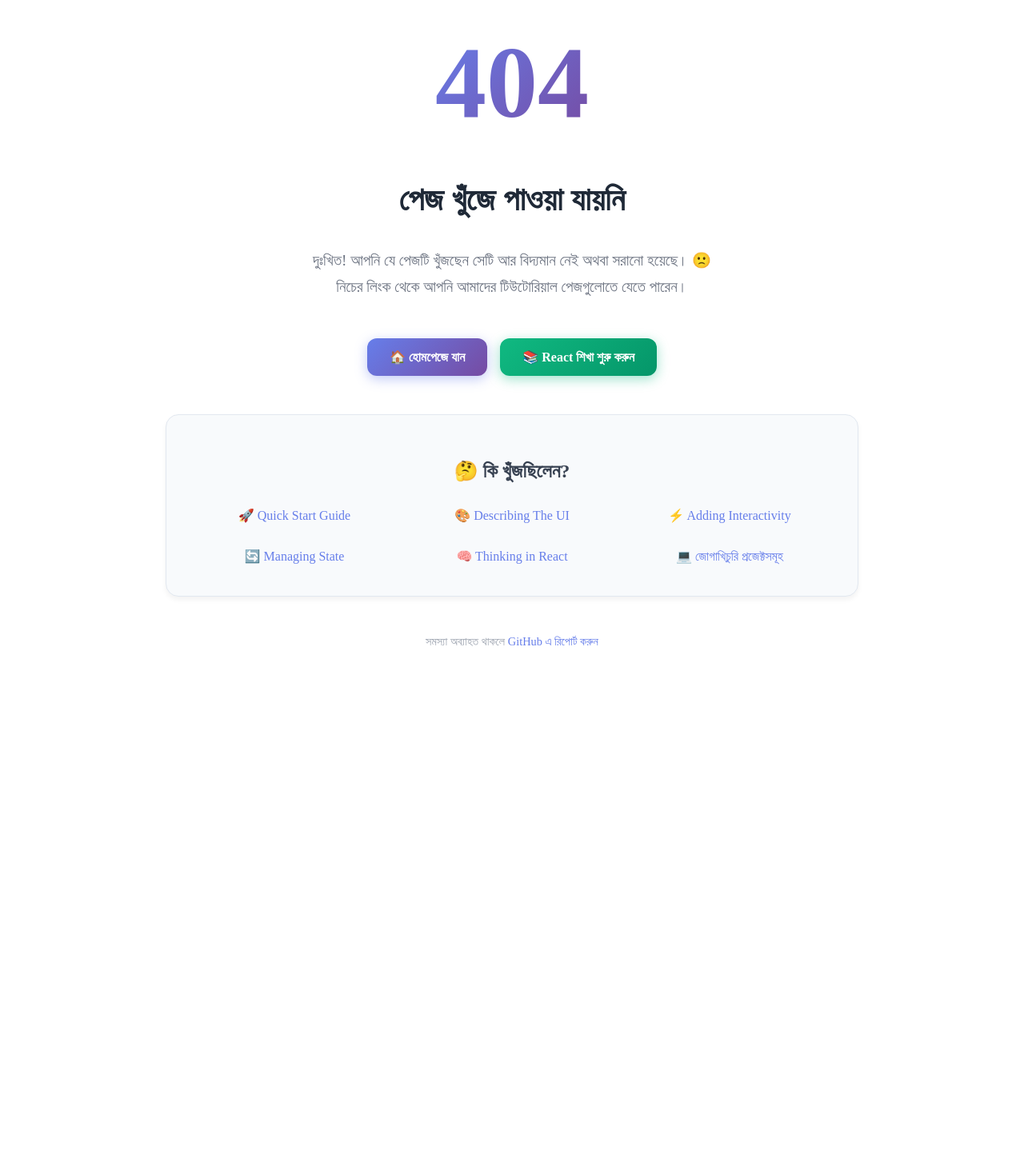
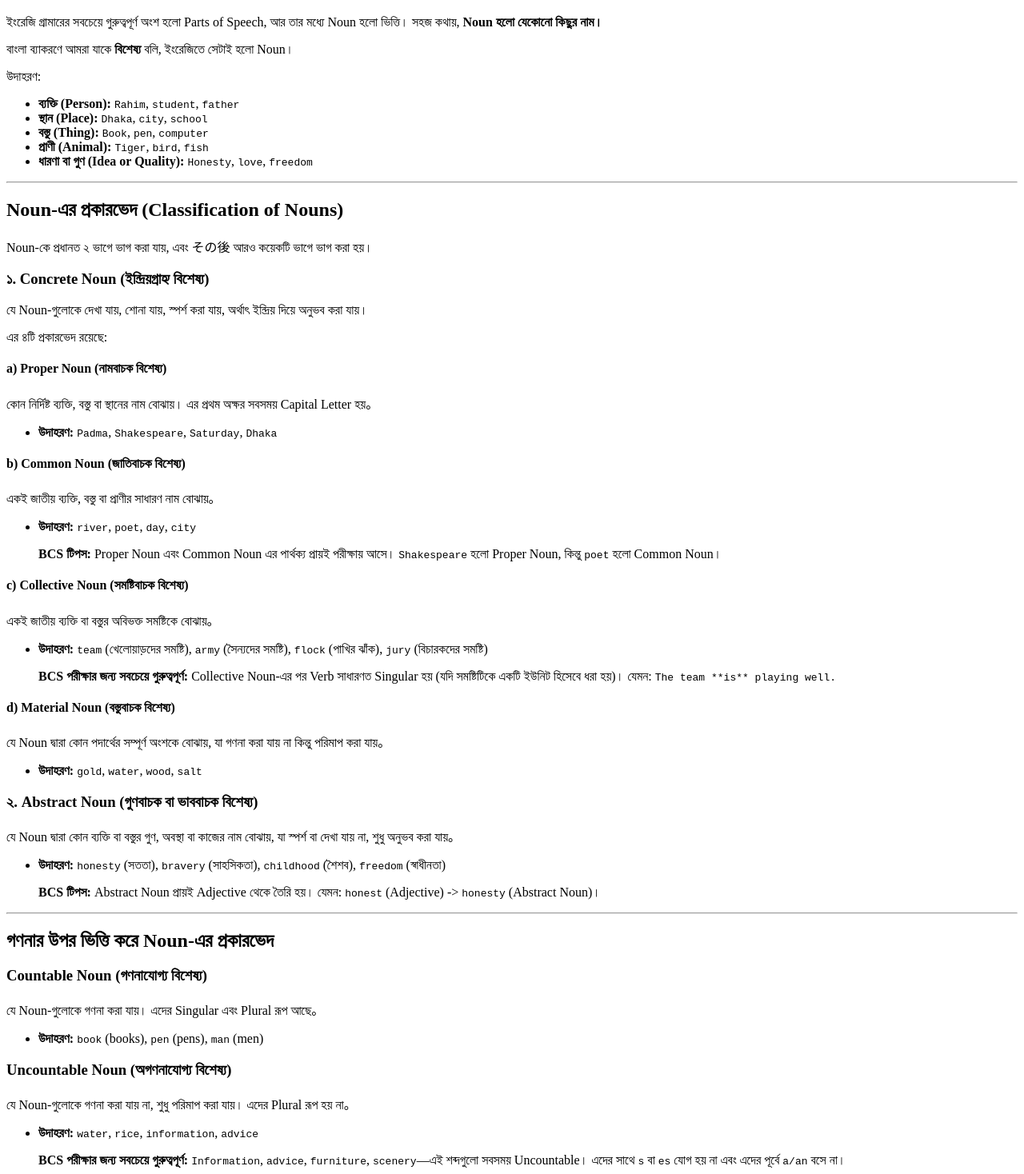
Before and after one commit to codedbyMojnu/amar-jannat, a Next.js app: page /bcs/preliminary/english-language/parts-of-speech/the-noun in a window 1280 px wide. Before the commit this address had no page. Shown: the part 82-1550 px from the top of the page at 80% size. Before the commit the page ends 949 px from the top, so only its background shows below. Built offline with nearby package versions, Linux system fonts and the light colour scheme.

Commit message:
add noun

```diff
--- /dev/null
+++ b/pages/bcs/preliminary/english-language/parts-of-speech/the-noun.mdx
@@ -0,0 +1,152 @@
+---
+title: "Noun"
+description: "BCS পরীক্ষার জন্য Noun (বিশেষ্য) এর সহজ এবং বিস্তারিত আলোচনা। প্রকারভেদ, উদাহরণ এবং গুরুত্বপূর্ণ টিপস সহ সম্পূর্ণ গাইড।"
+tags:
+  [
+    "BCS",
+    "English Grammar",
+    "Noun",
+    "Parts of Speech",
+    "বিসিএস",
+    "ইংরেজি ব্যাকরণ",
+  ]
+date: 2025-11-03
+---
+
+> **গুরুত্বপূর্ণ নোট:** এই অধ্যায়ে আমরা Noun (বিশেষ্য) নিয়ে আলোচনা করব। Noun কী, কত প্রকার, এবং BCS পরীক্ষায় এই টপিক থেকে কেমন প্রশ্ন আসে—সবকিছু সহজ ভাষায় তুলে ধরা হবে।
+
+## Noun (বিশেষ্য) কী?
+
+ইংরেজি গ্রামারের সবচেয়ে গুরুত্বপূর্ণ অংশ হলো Parts of Speech, আর তার মধ্যে Noun হলো ভিত্তি। সহজ কথায়, **Noun হলো যেকোনো কিছুর নাম।**
+
+বাংলা ব্যাকরণে আমরা যাকে **বিশেষ্য** বলি, ইংরেজিতে সেটাই হলো Noun।
+
+উদাহরণ:
+
+- **ব্যক্তি (Person):** `Rahim`, `student`, `father`
+- **স্থান (Place):** `Dhaka`, `city`, `school`
+- **বস্তু (Thing):** `Book`, `pen`, `computer`
+- **প্রাণী (Animal):** `Tiger`, `bird`, `fish`
+- **ধারণা বা গুণ (Idea or Quality):** `Honesty`, `love`, `freedom`
+
+---
+
+## Noun-এর প্রকারভেদ (Classification of Nouns)
+
+Noun-কে প্রধানত ২ ভাগে ভাগ করা যায়, এবং その後 আরও কয়েকটি ভাগে ভাগ করা হয়।
+
+### ১. Concrete Noun (ইন্দ্রিয়গ্রাহ্য বিশেষ্য)
+
+যে Noun-গুলোকে দেখা যায়, শোনা যায়, স্পর্শ করা যায়, অর্থাৎ ইন্দ্রিয় দিয়ে অনুভব করা যায়।
+
+এর ৪টি প্রকারভেদ রয়েছে:
+
+#### a) Proper Noun (নামবাচক বিশেষ্য)
+
+কোন নির্দিষ্ট ব্যক্তি, বস্তু বা স্থানের নাম বোঝায়। এর প্রথম অক্ষর সবসময় Capital Letter হয়。
+
+- **উদাহরণ:** `Padma`, `Shakespeare`, `Saturday`, `Dhaka`
+
+#### b) Common Noun (জাতিবাচক বিশেষ্য)
+
+একই জাতীয় ব্যক্তি, বস্তু বা প্রাণীর সাধারণ নাম বোঝায়。
+
+- **উদাহরণ:** `river`, `poet`, `day`, `city`
+
+> **BCS টিপস:** Proper Noun এবং Common Noun এর পার্থক্য প্রায়ই পরীক্ষায় আসে। `Shakespeare` হলো Proper Noun, কিন্তু `poet` হলো Common Noun।
+
+#### c) Collective Noun (সমষ্টিবাচক বিশেষ্য)
+
+একই জাতীয় ব্যক্তি বা বস্তুর অবিভক্ত সমষ্টিকে বোঝায়。
+
+- **উদাহরণ:** `team` (খেলোয়াড়দের সমষ্টি), `army` (সৈন্যদের সমষ্টি), `flock` (পাখির ঝাঁক), `jury` (বিচারকদের সমষ্টি)
+
+> **BCS পরীক্ষার জন্য সবচেয়ে গুরুত্বপূর্ণ:** Collective Noun-এর পর Verb সাধারণত Singular হয় (যদি সমষ্টিটিকে একটি ইউনিট হিসেবে ধরা হয়)। যেমন: `The team **is** playing well.`
+
+#### d) Material Noun (বস্তুবাচক বিশেষ্য)
+
+যে Noun দ্বারা কোন পদার্থের সম্পূর্ণ অংশকে বোঝায়, যা গণনা করা যায় না কিন্তু পরিমাপ করা যায়。
+
+- **উদাহরণ:** `gold`, `water`, `wood`, `salt`
+
+### ২. Abstract Noun (গুণবাচক বা ভাববাচক বিশেষ্য)
+
+যে Noun দ্বারা কোন ব্যক্তি বা বস্তুর গুণ, অবস্থা বা কাজের নাম বোঝায়, যা স্পর্শ বা দেখা যায় না, শুধু অনুভব করা যায়。
+
+- **উদাহরণ:** `honesty` (সততা), `bravery` (সাহসিকতা), `childhood` (শৈশব), `freedom` (স্বাধীনতা)
+
+> **BCS টিপস:** Abstract Noun প্রায়ই Adjective থেকে তৈরি হয়। যেমন: `honest` (Adjective) -> `honesty` (Abstract Noun)।
+
+---
+
+## গণনার উপর ভিত্তি করে Noun-এর প্রকারভেদ
+
+### Countable Noun (গণনাযোগ্য বিশেষ্য)
+
+যে Noun-গুলোকে গণনা করা যায়। এদের Singular এবং Plural রূপ আছে。
+
+- **উদাহরণ:** `book` (books), `pen` (pens), `man` (men)
+
+### Uncountable Noun (অগণনাযোগ্য বিশেষ্য)
+
+যে Noun-গুলোকে গণনা করা যায় না, শুধু পরিমাপ করা যায়। এদের Plural রূপ হয় না。
+
+- **উদাহরণ:** `water`, `rice`, `information`, `advice`
+
+> **BCS পরীক্ষার জন্য সবচেয়ে গুরুত্বপূর্ণ:** `Information`, `advice`, `furniture`, `scenery`—এই শব্দগুলো সবসময় Uncountable। এদের সাথে `s` বা `es` যোগ হয় না এবং এদের পূর্বে `a/an` বসে না।
+
+---
+
+## অনুশীলনী (BCS Style MCQ)
+
+নিচের প্রশ্নগুলো সমাধান করে আপনার প্রস্তুতি যাচাই করুন।
+
+**1. Which of the following is a Collective Noun?**
+
+- a) book
+- b) crowd
+- c) happiness
+- d) gold
+
+**উত্তর:** (b) crowd (জনতার সমষ্টি)
+
+**2. "**\_** is the best policy." Fill in the blank with the correct Abstract Noun:**
+
+- a) Honest
+- b) Honestly
+- c) Honesty
+- d) Honor
+
+**উত্তর:** (c) Honesty (সততা একটি গুণ)
+
+**3. Which one is a Common Noun?**
+
+- a) Dhaka
+- b) Karim
+- c) River
+- d) Padma
+
+**উত্তর:** (c) River (নদী একটি সাধারণ নাম, কিন্তু পদ্মা একটি নির্দিষ্ট নদীর নাম)
+
+**4. Identify the Material Noun:**
+
+- a) Team
+- b) Ring
+- c) Gold
+- d) Boy
+
+**উত্তর:** (c) Gold (স্বর্ণ একটি পদার্থ)
+
+---
+
+## সারাংশ (Summary)
+
+- **Noun:** যেকোনো কিছুর নাম。
+- **Proper Noun:** নির্দিষ্ট নাম (`Dhaka`)。
+- **Common Noun:** সাধারণ নাম (`city`)。
+- **Collective Noun:** সমষ্টি (`team`, `army`)。
+- **Material Noun:** বস্তু (`water`, `gold`)。
+- **Abstract Noun:** গুণ বা ধারণা (`honesty`)。
+- **BCS পরীক্ষার জন্য:** Collective Noun, Abstract Noun এবং Uncountable Noun (যেমন: `advice`, `information`) সবচেয়ে বেশি গুরুত্বপূর্ণ।
+
+এই নিয়মগুলো ভালোভাবে অনুশীলন করলে BCS পরীক্ষায় Noun সংক্রান্ত প্রশ্নের উত্তর দেওয়া অনেক সহজ হয়ে যাবে।
```
Also changed, not shown: next-sitemap.config.js (+10 -10 lines), 2 other files (tests, documents, lock files or other folders).
